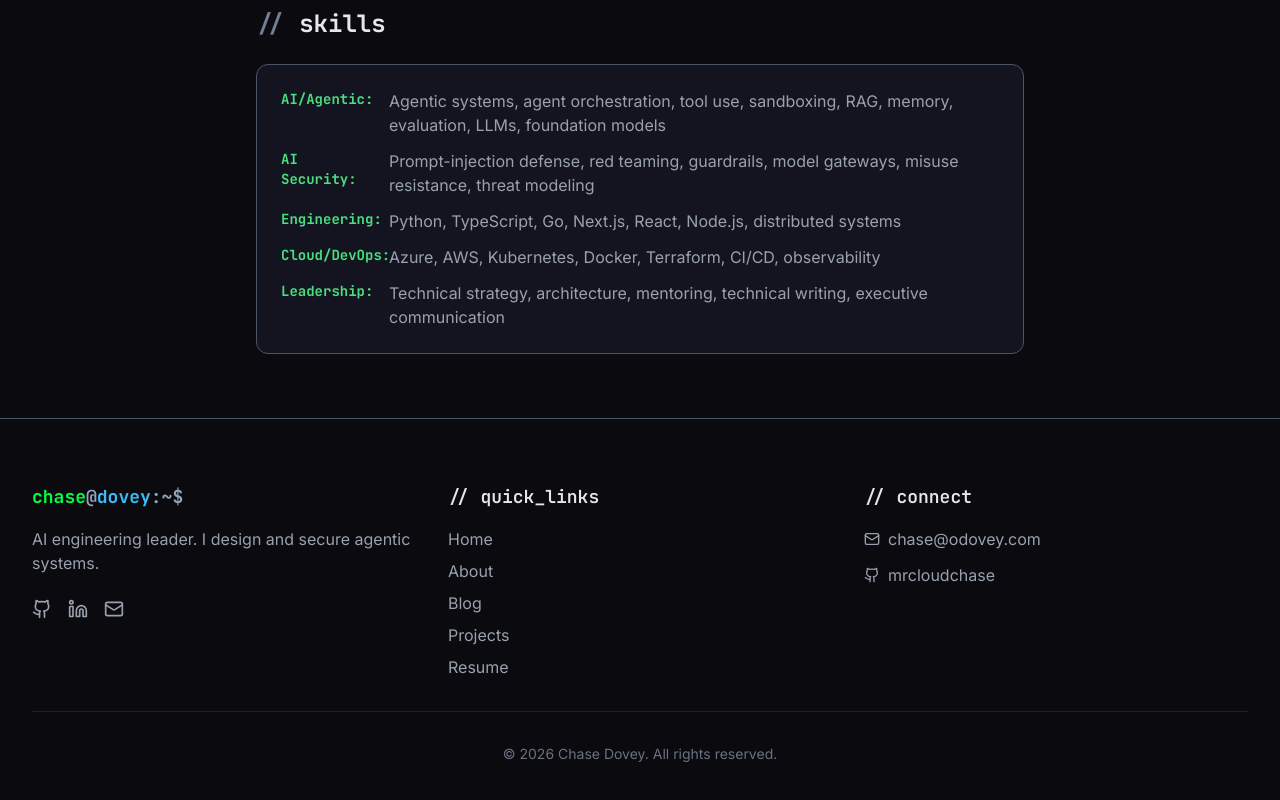
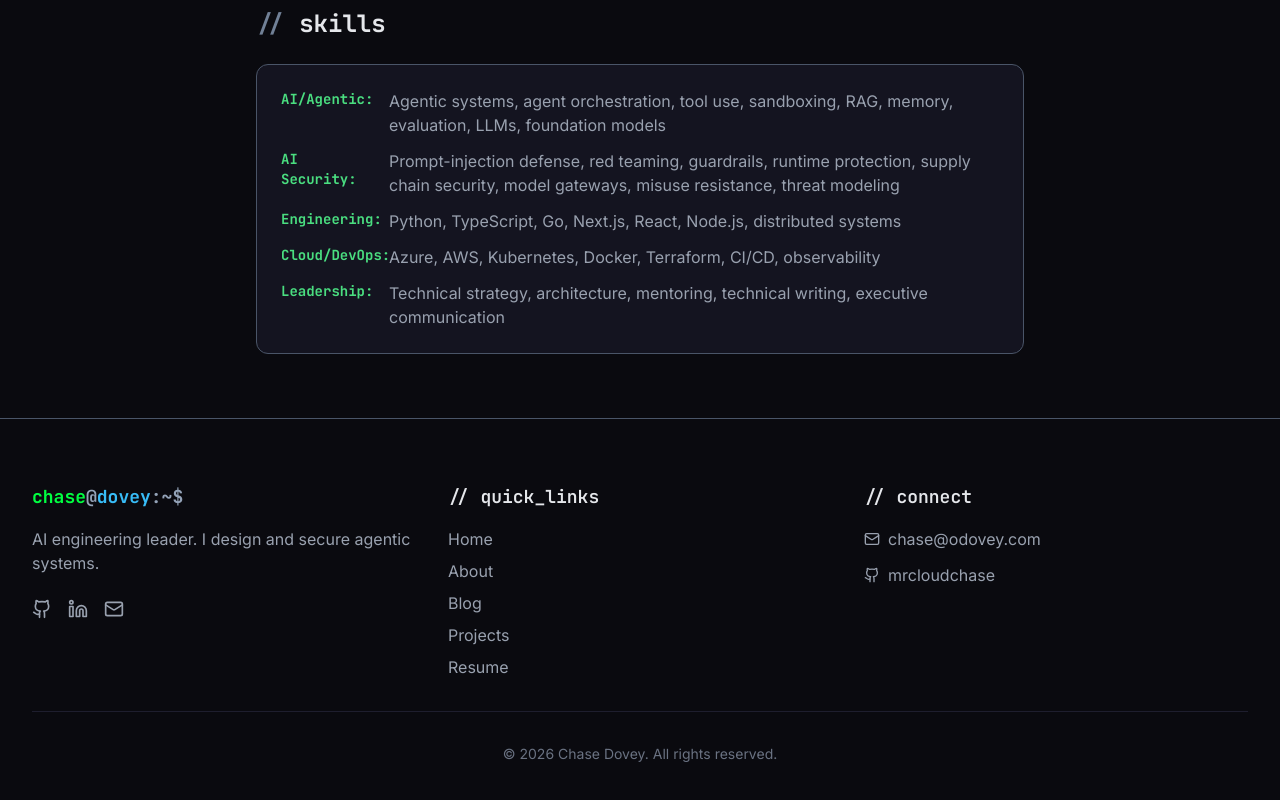
Before and after one commit to mrcloudchase/mrcloudchase.github.io, a Next.js app: page /resume in a window 1280 px wide. Shown: the part 6732-7532 px from the top of the page. Built offline with nearby package versions, Linux system fonts and the light colour scheme.

Commit message:
Add runtime protection and supply chain security to skills and summary
Echo the new HiddenLayer capabilities in the About page AI Security
skills, the resume AI Security skill group, and the resume summary.
Regenerate the resume PDF.

```diff
--- a/app/about/page.tsx
+++ b/app/about/page.tsx
@@ -22,7 +22,7 @@ const skillCategories = [
   {
     name: 'AI Security',
     icon: Shield,
-    skills: ['Prompt-injection defense', 'Red teaming', 'Guardrails', 'Misuse resistance', 'Threat modeling'],
+    skills: ['Prompt-injection defense', 'Red teaming', 'Guardrails', 'Runtime protection', 'Supply chain security', 'Misuse resistance', 'Threat modeling'],
   },
   {
     name: 'AI & ML',
--- a/lib/resume-data.json
+++ b/lib/resume-data.json
@@ -6,7 +6,7 @@
   "linkedin": "https://www.linkedin.com/in/chasedovey",
   "github": "https://github.com/mrcloudchase",
   "location": "Houston, TX",
-  "summary": "AI engineering leader specializing in the design and security of production agentic systems. I architect agent runtimes, tool execution and sandboxing, memory and retrieval, orchestration, and evaluation, then build the guardrails and red-teaming that keep them reliable in adversarial, high-consequence environments. At HiddenLayer I secure agentic systems for enterprise customers and build product for agentic red teaming and adversarial prompt engineering. I founded cAIge, the vendor-agnostic Certified AI Guardrail Engineer program, defining an industry taxonomy for prompt-injection defense, data-exfiltration prevention, and guardrail validation. Deep working knowledge of foundation-model internals and the math beneath them, backed by a decade of architecture, engineering, and technical leadership across enterprise and education at scale.",
+  "summary": "AI engineering leader specializing in the design and security of production agentic systems. I architect agent runtimes, tool execution and sandboxing, memory and retrieval, orchestration, and evaluation, then build the guardrails and red-teaming that keep them reliable in adversarial, high-consequence environments. At HiddenLayer I secure agentic systems for enterprise customers, instrumenting agentic workloads for runtime protection and building product for agentic red teaming and adversarial prompt engineering. I founded cAIge, the vendor-agnostic Certified AI Guardrail Engineer program, defining an industry taxonomy for prompt-injection defense, data-exfiltration prevention, and guardrail validation. Deep working knowledge of foundation-model internals and the math beneath them, backed by a decade of architecture, engineering, and technical leadership across enterprise and education at scale.",
   "experience": [
     {
       "title": "AI Architect/Engineer (Agentic Systems Security)",
@@ -179,7 +179,7 @@
   },
   "skillGroups": [
     { "label": "AI/Agentic", "items": "Agentic systems, agent orchestration, tool use, sandboxing, RAG, memory, evaluation, LLMs, foundation models" },
-    { "label": "AI Security", "items": "Prompt-injection defense, red teaming, guardrails, model gateways, misuse resistance, threat modeling" },
+    { "label": "AI Security", "items": "Prompt-injection defense, red teaming, guardrails, runtime protection, supply chain security, model gateways, misuse resistance, threat modeling" },
     { "label": "Engineering", "items": "Python, TypeScript, Go, Next.js, React, Node.js, distributed systems" },
     { "label": "Cloud/DevOps", "items": "Azure, AWS, Kubernetes, Docker, Terraform, CI/CD, observability" },
     { "label": "Leadership", "items": "Technical strategy, architecture, mentoring, technical writing, executive communication" }
```
Also changed, not shown: 1 other file (tests, documents, lock files or other folders).
